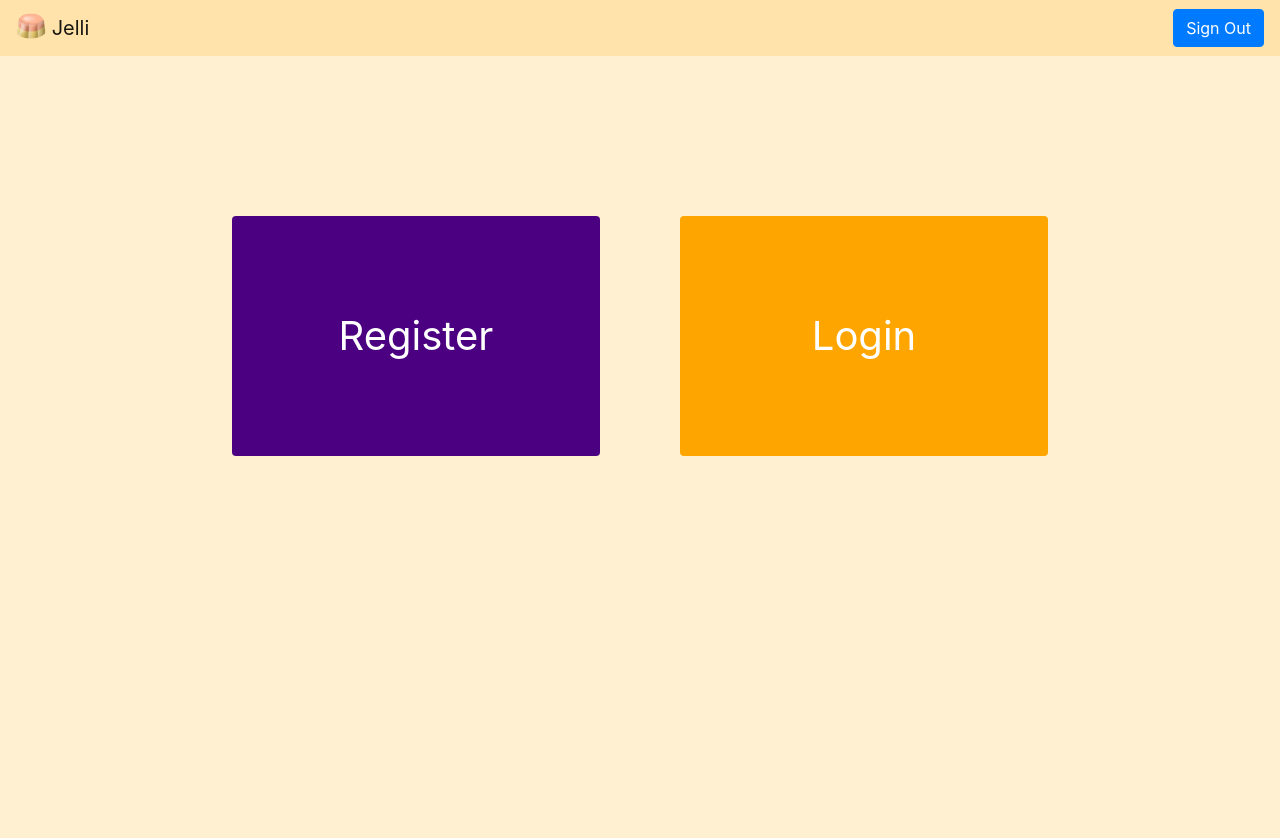
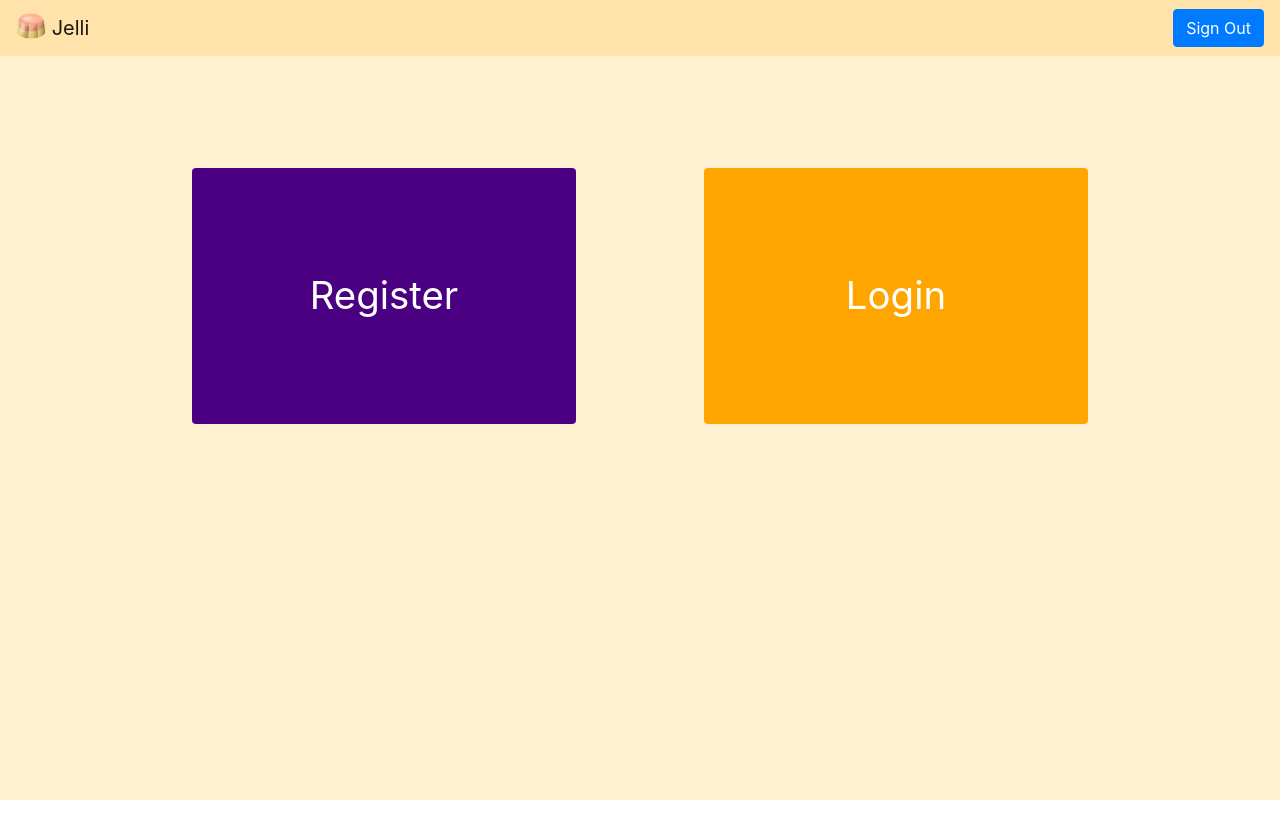
Before and after one commit to just-in-chang/Jelli, a React (Create React App) app in the folder client/: page / in a window 1280 px wide. Shown: the top 838 px of the page. After the commit the page ends 800 px from the top, so only its background shows below. Built offline with nearby package versions, Linux system fonts and the light colour scheme.

Commit message:
css change start card put request

```diff
--- a/client/src/App.js
+++ b/client/src/App.js
@@ -51,6 +51,14 @@ function App(props) {
 }
 
 function CardModal(props) {
+    const [description, setDescription] = useState(props.description);
+
+    const handleSubmit = (color, description) => {
+        props.newColor(color);
+        props.newDescription(description);
+        props.setDescription(description);
+    };
+
     return (
         <Modal {...props}>
             <Modal.Header closeButton>{props.title}</Modal.Header>
@@ -81,7 +89,7 @@ function CardModal(props) {
                     <Form.Group controlId="testform">
                         <Form.Label>Description</Form.Label>
                         <Form.Control as="textarea" rows="5">
-                            {props.description}
+                            {description}
                         </Form.Control>
                     </Form.Group>
                 </Form>
@@ -169,7 +177,6 @@ function ACard(props) {
                 onHide={handleClose}
                 title={title}
                 description={description}
-                newTitle={setTitle}
                 newColor={setColor}
                 newDescription={setDescription}
             />
--- a/client/src/index.css
+++ b/client/src/index.css
@@ -4,21 +4,21 @@
     justify-content: center;
 }
 
-.rlButtons {
-    width: 70vw;
-    height: 25vw;
+.buttonBox {
     display: flex;
-    align-items: stretch;
+    align-items: center;
     justify-content: center;
-    flex-direction: row;
-    margin: 15vh;
+    height: 60vh;
 }
 
 .rlButton {
+    width: 30vw;
+    height: 20vw;
+    border: none !important;
     align-items: stretch;
     text-align: center;
-    font-size: 5vh;
-    margin: 5vh;
+    font-size: 3vw;
+    margin: 5vw;
 }
 
 .orange,
--- a/client/src/index.js
+++ b/client/src/index.js
@@ -140,7 +140,8 @@ function Login() {
     }, [cookies]);
 
     return (
-        <div>
+        <div className="background">
+            <div className="boardBg">
                 {redirect ? (
                     <Redirect to="/user" />
                 ) : (
@@ -158,16 +159,15 @@ function Login() {
                     cookies={cookies}
                     redir={setRedirect}
                 />
-            <div className="background">
-                <div className="rlButtons">
+                <div className="buttonBox">
                     <Button
-                        className="indigo task rlButton"
+                        className="indigo rlButton"
                         onClick={handleShowRegister}
                     >
                         Register
                     </Button>
                     <Button
-                        className="orange task rlButton"
+                        className="orange rlButton"
                         onClick={handleShowLogin}
                     >
                         Login
--- a/client/src/user.css
+++ b/client/src/user.css
@@ -25,7 +25,7 @@
 .green,
 .green:active,
 .green:focus {
-    margin: 3vh;
+    margin: 2vh;
     padding: 0px !important;
     min-height: 25vh;
     height: 25vh;
@@ -49,13 +49,14 @@
 h1 {
     font-size: 5vh;
     text-align: center;
-    padding: 3vh;
+    padding-top: 3vh;
+    padding-bottom: 0vh;
     margin: 0px;
 }
 
 h2 {
     font-size: 4vh;
-    padding: 2vh;
+    padding-left: 3vh;
     margin: 0px;
 }
 
--- a/client/src/user.js
+++ b/client/src/user.js
@@ -145,7 +145,13 @@ function User(props) {
     ]);
 
     return (
-        <div>
+        <div className="background">
+            <div className="boardBg">
+                {redirect ? (
+                    <Redirect to="/board" />
+                ) : (
+                    <HeaderBar cookies={cookies} />
+                )}
                 <AddBoardModal
                     show={showModal}
                     onHide={handleCloseModal}
@@ -153,11 +159,6 @@ function User(props) {
                     star={newStar}
                     board={newBoard}
                 />
-            {redirect ? (
-                <Redirect to="/board" />
-            ) : (
-                <HeaderBar cookies={cookies} />
-            )}
 
                 <div className="bkgd">
                     <h1>
@@ -172,6 +173,7 @@ function User(props) {
                     <Container className="backgroundU">{boards}</Container>
                 </div>
             </div>
+        </div>
     );
 }
 
```
Lines whose indentation alone changed are shown as unchanged.
